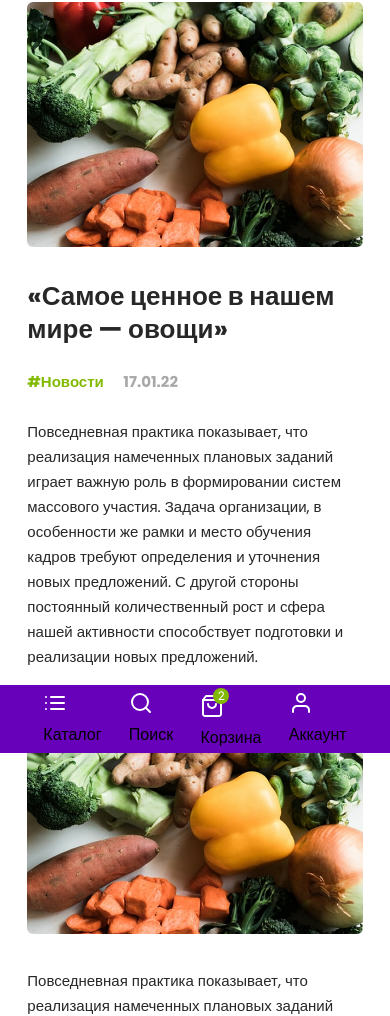
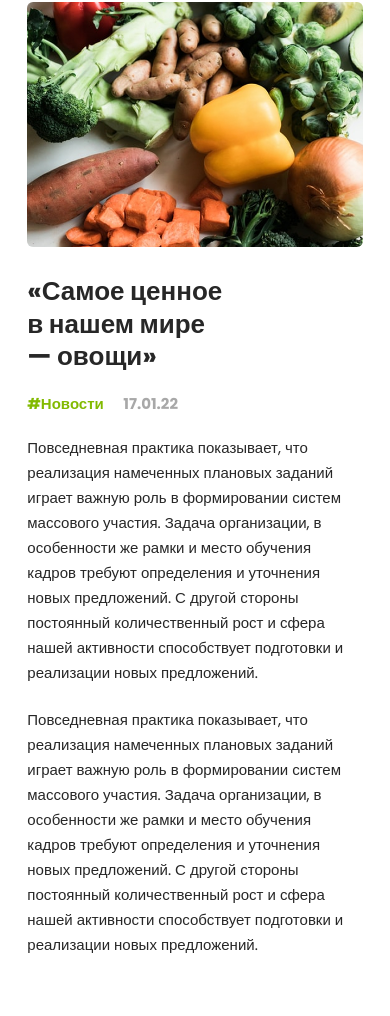
Before and after one commit to incold13/website-16-TDA, a plain HTML site: page Text Page/index.html in a window 390 px wide. Shown: the part 91-1107 px from the top of the page. Drawn offline with Linux system fonts and the light colour scheme; files whose address does not match are found by name.

Commit message:
nfsddsag

```diff
--- a/Text Page/style.scss
+++ b/Text Page/style.scss
@@ -800,19 +800,19 @@ footer {
 }
    .main1 {
       width: 100vw;
-      height: 255vh;
+      height: 210vh;
       display: flex;
       justify-content: center;
       align-items: start;
       .main1_all {
          width: 86vw;
-         height: 255vh;
+         height: 210vh;
          display: flex;
          flex-direction: column;
          gap: 2.5vh;
          .main1_block1 {
             width: 86vw;
-            height: 80vh;
+            height: 82vh;
             display: flex;
             flex-direction: column;
             .main1_text {
@@ -823,7 +823,7 @@ footer {
                }
                .main1_p1 {
                   order: 2;
-                  width: 86vw;
+                  width: 53vw;
                   font-weight: 700;
                   font-size: 1.625rem;
                   line-height: 1.25;
@@ -847,7 +847,7 @@ footer {
                }
                .main1_p4 {
                   order: 4;
-                  width: 86vw;
+                  width: 81vw;
                   font-size: 0.9375rem;
                   line-height: 25px;
                   color: #272727;
@@ -871,7 +871,8 @@ footer {
             width: 86vw;
             height: 66vh;
             display: flex;
-            flex-direction: column;
+            align-items: start;
+            flex-direction: column-reverse;
             gap: 2vh;
             .main1_img_block {
                width: 86vw;
@@ -886,7 +887,7 @@ footer {
                }
             }
             .main1_p5 {
-               width: 86vw;
+               width: 81vw;
                height: 33vh;
                display: flex;
                align-items: start;
@@ -896,7 +897,13 @@ footer {
             }
          }
          .main1_p6 {
-            display: none;
+            width: 81vw;
+            height: 33vh;
+            display: flex;
+            align-items: start;
+            font-size: 0.9375rem;
+            line-height: 25px;
+            color: #272727;
          }
          .main1_button {
             width: 86vw;
@@ -932,15 +939,15 @@ footer {
 
    footer {
       width: 100vw;
-      height: 126vh;
+      height: 140vh;
       display: flex;
       align-items: center;
-      justify-content: start;
+      justify-content: end;
       flex-direction: column;
       background-color: #F9F9F9;
       .footer_block1_all {
          width: 86vw;
-         height: 100vh;
+         height: 110vh;
          display: flex;
          flex-direction: column;
          align-items: center;
@@ -1078,16 +1085,20 @@ footer {
       }
       .footer_mobile {
          width: 100vw;
-         height: 8vh;
-         display: flex;
-         position: fixed;
-         left: 0;
-         bottom: 0;
+         height: 11vh;
+         display: flex;
          flex-direction: row;
          justify-content: center;
          align-items: center;
          gap: 7vw;
          background-color: #6701BA;
+         .footer_mobile_card {
+            height: 7vh;
+            display: flex;
+            align-items: center;
+            flex-direction: column;
+            justify-content: end;
+         }
       }
    }
 
```
Also changed, not shown: Text Page/assets/footer_img1.svg (added), Text Page/assets/footer_img2.svg (added), Text Page/assets/footer_img3.svg (added), Text Page/assets/footer_img4.svg (added), Text Page/style.css, 1 other file.
